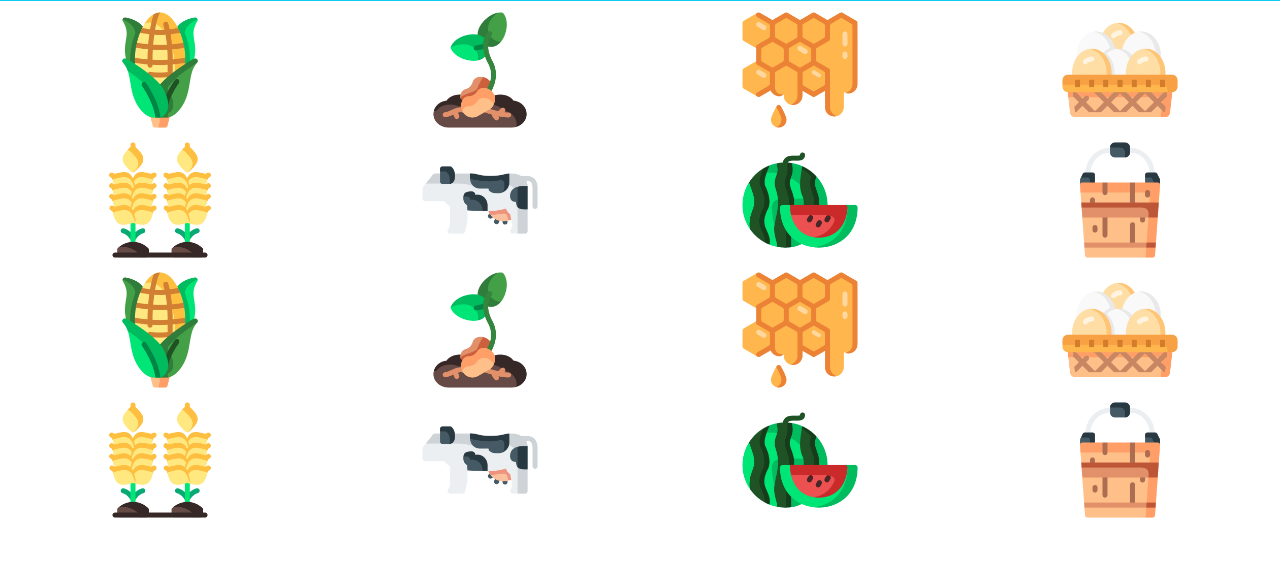
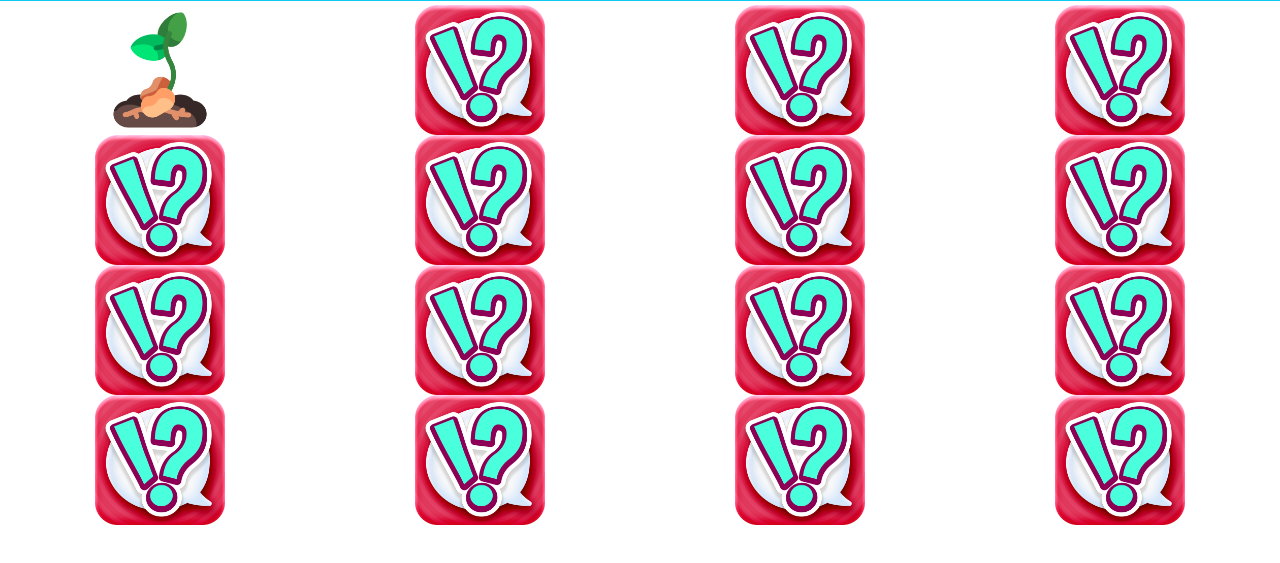
Before and after one commit to ald-ac/memorama, a plain HTML site: page index.html in a window 1280 px wide. Both pictures are taken after a click on the picture 160 px from the left and 217 px from the top of the page. Shown: the part 147-710 px from the top of the page. Drawn offline with nearby package versions, Linux system fonts and the light colour scheme.

Commit message:
Ya es posible voltear tarjetas viendo la imagen, se desordena el orden de las imagenes

```diff
--- a/app.js
+++ b/app.js
@@ -1,8 +1,9 @@
 //Variables
-const tarjetas = document.getElementsByClassName('rounded');
-const arrayTarjetas = [...tarjetas];
+const tarjetas = document.getElementsByClassName('rounded'); //Obteniendo elementos html IMG
+const arrayTarjetas = [...tarjetas]; //Transformar esos elementos a un array
+const dirDorsoTarjeta = './assets/card.png';
 
-let objImagenes = [];
+let objImagenes = []; //Almacen de objetos img
 
 //Listeners
 listeners();
@@ -18,36 +19,53 @@ function listeners() {
 
 //Funciones
 function cargarArregloImg() {
-    imagenes.forEach(imagen => {
+    imagenes.forEach(imagen => { //Arreglo de imagenes a arreglo de objetos imagenes
 
-        let objImagen = {
+        let objImagen = { //Objeto
             dir: '',
-            estado: 0,
+            estado: false,
             acierto: 0
         }
 
-        objImagen.dir = imagen;
-        objImagenes.push(objImagen);
+        objImagen.dir = imagen; //Establecer direccion de la imagen
+        objImagenes.push(objImagen); //Almacenarlo doblemente para tener pares de imgs
     });
 
-    imagenes.forEach(imagen => {
+    imagenes.forEach(imagen => { //Arreglo de imagenes a arreglo de objetos imagenes
 
-        let objImagen = {
+        let objImagen = { //Objeto
             dir: '',
-            estado: 0,
+            estado: false,
             acierto: 0
         }
 
-        objImagen.dir = imagen;
-        objImagenes.push(objImagen);
+        objImagen.dir = imagen; //Establecer direccion de la imagen
+        objImagenes.push(objImagen); //Almacenarlo doblemente para tener pares de imgs
     });
 
-    for (let i = 0; i < arrayTarjetas.length; i++) {
-        arrayTarjetas[i].src = objImagenes[i].dir;
-    }
 
+    barajarImagenes();
+
+    //for (let i = 0; i < arrayTarjetas.length; i++) { //En cada elemento html IMG asignar la direccion de una
+    //    arrayTarjetas[i].src = objImagenes[i].dir;
+    //}
+
+    //for (let i = 0; i < arrayTarjetas.length; i++) { //En cada elemento html IMG asignar la direccion de una
+    //    console.log(objImagenes[i]);
+    //}
 }
 
-function voltearTarjeta() {
+function barajarImagenes() {
+    objImagenes.sort(() => {
+        return Math.random() - 0.5;
+    });
+}
 
+function voltearTarjeta(e) {
+    const idTarjeta = e.target.id - 1; //Obtener id del html IMG
+
+    objImagenes[idTarjeta].estado = !objImagenes[idTarjeta].estado; //Invertir su estado (volteado)
+    //De acuerdo a su estado asignar una imagen
+    let imgAMostrar = objImagenes[idTarjeta].estado ? objImagenes[idTarjeta].dir : dirDorsoTarjeta;
+    e.target.src = imgAMostrar;
 }
--- a/index.html
+++ b/index.html
@@ -16,28 +16,28 @@
 
     <div class="contenedor">
         <div class="fila">
-            <img src="./assets/card.png" class="rounded mx-auto d-block" alt="...">
-            <img src="./assets/card.png" class="rounded mx-auto d-block" alt="...">
-            <img src="./assets/card.png" class="rounded mx-auto d-block" alt="...">
-            <img src="./assets/card.png" class="rounded mx-auto d-block" alt="...">
+            <img src="./assets/card.png" class="rounded mx-auto d-block tarjeta" id="1">
+            <img src="./assets/card.png" class="rounded mx-auto d-block tarjeta" id="2">
+            <img src="./assets/card.png" class="rounded mx-auto d-block tarjeta" id="3">
+            <img src="./assets/card.png" class="rounded mx-auto d-block tarjeta" id="4">
         </div>
         <div class="fila">
-            <img src="./assets/card.png" class="rounded mx-auto d-block" alt="...">
-            <img src="./assets/card.png" class="rounded mx-auto d-block" alt="...">
-            <img src="./assets/card.png" class="rounded mx-auto d-block" alt="...">
-            <img src="./assets/card.png" class="rounded mx-auto d-block" alt="...">
+            <img src="./assets/card.png" class="rounded mx-auto d-block tarjeta" id="5">
+            <img src="./assets/card.png" class="rounded mx-auto d-block tarjeta" id="6">
+            <img src="./assets/card.png" class="rounded mx-auto d-block tarjeta" id="7">
+            <img src="./assets/card.png" class="rounded mx-auto d-block tarjeta" id="8">
         </div>
         <div class="fila">
-            <img src="./assets/card.png" class="rounded mx-auto d-block" alt="...">
-            <img src="./assets/card.png" class="rounded mx-auto d-block" alt="...">
-            <img src="./assets/card.png" class="rounded mx-auto d-block" alt="...">
-            <img src="./assets/card.png" class="rounded mx-auto d-block" alt="...">
+            <img src="./assets/card.png" class="rounded mx-auto d-block tarjeta" id="9">
+            <img src="./assets/card.png" class="rounded mx-auto d-block tarjeta" id="10">
+            <img src="./assets/card.png" class="rounded mx-auto d-block tarjeta" id="11">
+            <img src="./assets/card.png" class="rounded mx-auto d-block tarjeta" id="12">
         </div>
         <div class="fila">
-            <img src="./assets/card.png" class="rounded mx-auto d-block" alt="...">
-            <img src="./assets/card.png" class="rounded mx-auto d-block" alt="...">
-            <img src="./assets/card.png" class="rounded mx-auto d-block" alt="...">
-            <img src="./assets/card.png" class="rounded mx-auto d-block" alt="...">
+            <img src="./assets/card.png" class="rounded mx-auto d-block tarjeta" id="13">
+            <img src="./assets/card.png" class="rounded mx-auto d-block tarjeta" id="14">
+            <img src="./assets/card.png" class="rounded mx-auto d-block tarjeta" id="15">
+            <img src="./assets/card.png" class="rounded mx-auto d-block tarjeta" id="16">
         </div>
     </div>
 
```
